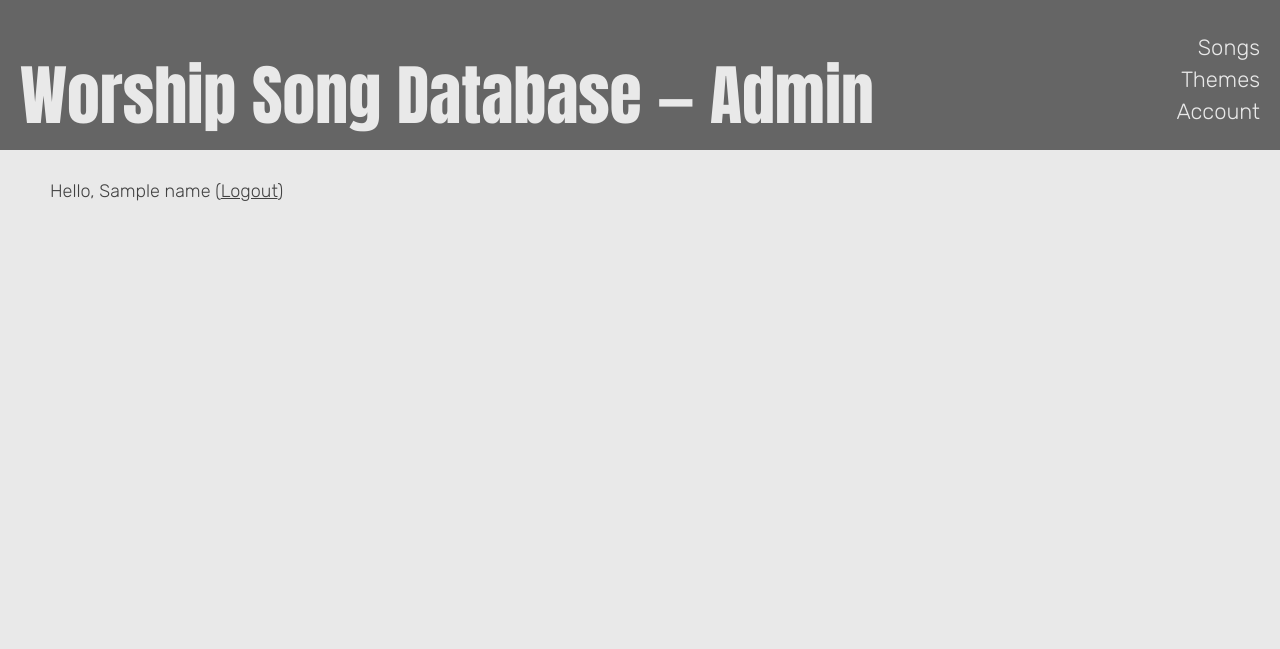
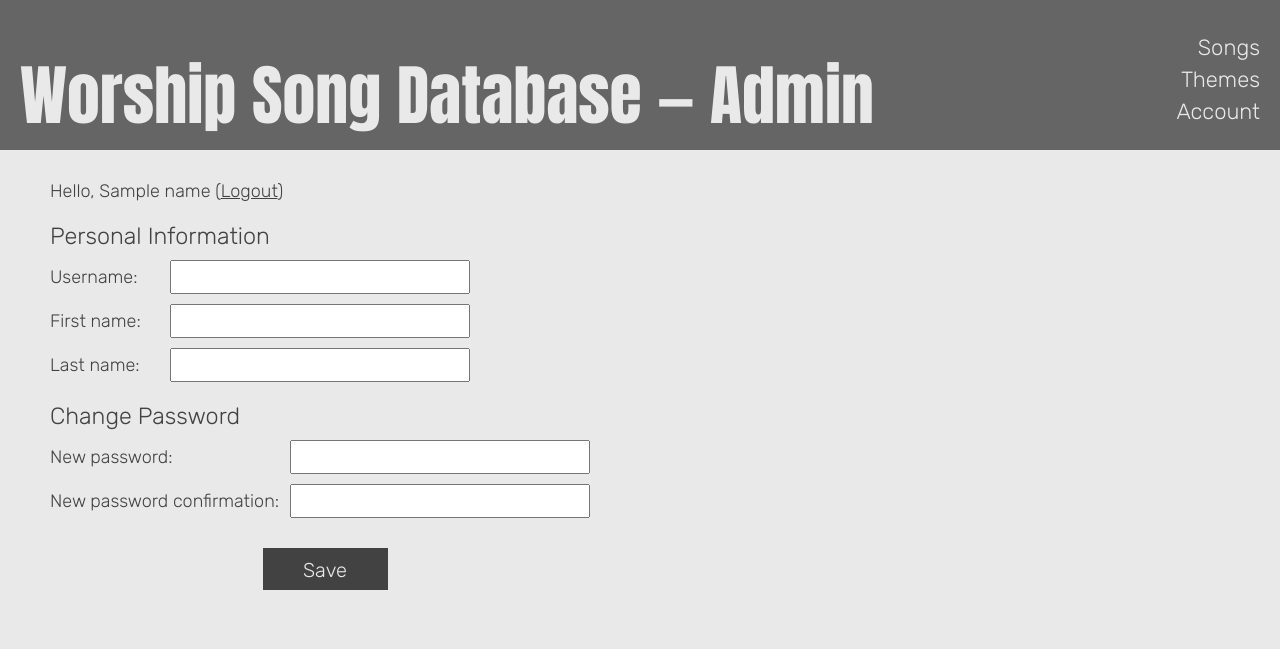
Before and after one commit to brandonchinn178/worshipmate-legacy, a Django app: template site/templates/admin/account.html in a window 1280 px wide. Shown: the top 649 px of the page. Run offline with Django 3.2, Linux system fonts and the light colour scheme; tables that the repository leaves empty hold one stand-in row (values such as "Sample post"); the template is opened without the code that fills it: values that come from a table or form of the project are taken from there, most other values are stand-ins (such as "Sample title", 1, 10 or a date in 2020); style sheets or scripts are compiled from the project's sources.

Commit message:
finish account page

```diff
--- a/site/admin/forms.py
+++ b/site/admin/forms.py
@@ -1,5 +1,6 @@
 from django import forms
 from django.utils.text import slugify
+from django.contrib.auth.models import User
 
 from database.models import Song
 
@@ -85,10 +86,34 @@ class EditSongForm(SongObjectForm):
         self.fields['doc'].required = False
         self.fields['pdf'].required = False
 
-class AccountForm(forms.Form):
-    # username
-    # first name
-    # last name
-    # password1
-    # password2
-    pass
+class AccountForm(forms.ModelForm):
+    class Meta:
+        model = User
+        fields = [
+            'username',
+            'first_name',
+            'last_name',
+        ]
+
+    password1 = forms.CharField(label='New password', widget=forms.PasswordInput, required=False)
+    password2 = forms.CharField(label='New password confirmation', widget=forms.PasswordInput, required=False)
+
+    def clean(self):
+        password1 = self.cleaned_data.get('password1')
+        password2 = self.cleaned_data.get('password2')
+        if password1 != password2:
+            raise forms.ValidationError(
+                "The two password fields didn't match",
+                code='password_mismatch',
+            )
+
+        self.set_password = password1 and password2
+
+    def save(self):
+        user = super(AccountForm, self).save(commit=False)
+        if self.set_password:
+            password = self.cleaned_data['password1']
+            user.set_password(password)
+
+        user.save()
+        return user
--- a/site/admin/urls.py
+++ b/site/admin/urls.py
@@ -8,7 +8,7 @@ login_kwargs = {
 }
 
 logout_kwargs = {
-    'next_page': 'login',
+    'next_page': 'admin:login',
 }
 
 urlpatterns = [
--- a/site/site_settings/settings.py
+++ b/site/site_settings/settings.py
@@ -175,4 +175,5 @@ else:
     EMAIL_PORT = 587
     EMAIL_USE_TLS = True
 
+LOGIN_REDIRECT_URL = 'admin:index'
 LOGIN_URL = 'admin:login'
--- /dev/null
+++ b/site/static/scss/admin/account.scss
@@ -0,0 +1,31 @@
+.content {
+    h2 {
+        margin-top: 20px;
+    }
+    form {
+        width: 550px;
+    }
+    .field {
+        margin: 10px 0;
+    }
+    .personal-info {
+        label {
+            display: inline-block;
+            width: 120px;
+        }
+    }
+    .change-password {
+        label {
+            display: inline-block;
+            width: 240px;
+        }
+    }
+    button {
+        display: block;
+        margin: 30px auto;
+        width: 125px;
+    }
+    .feedback {
+        text-align: center;
+    }
+}
--- a/site/templates/admin/account.html
+++ b/site/templates/admin/account.html
@@ -1,5 +1,23 @@
 {% extends "admin/base.html" %}
+{% load partials %}
+
+{% block head %}
+    {% add_style 'admin/account.css' %}
+{% endblock %}
 
 {% block content %}
     <p>Hello, {{ name }} (<a href="{% url 'admin:logout' %}">Logout</a>)</p>
+    <form method="post">
+        {% csrf_token %}
+        <div class="personal-info">
+            <h2>Personal Information</h2>
+            {% create_field form.username form.first_name form.last_name %}
+        </div>
+        <div class="change-password">
+            <h2>Change Password</h2>
+            {% create_field form.password1 form.password2 %}
+        </div>
+        <button>Save</button>
+        {% get_feedback form %}
+    </form>
 {% endblock %}
```
Also changed, not shown: site/admin/views.py (+10 -0 lines).
